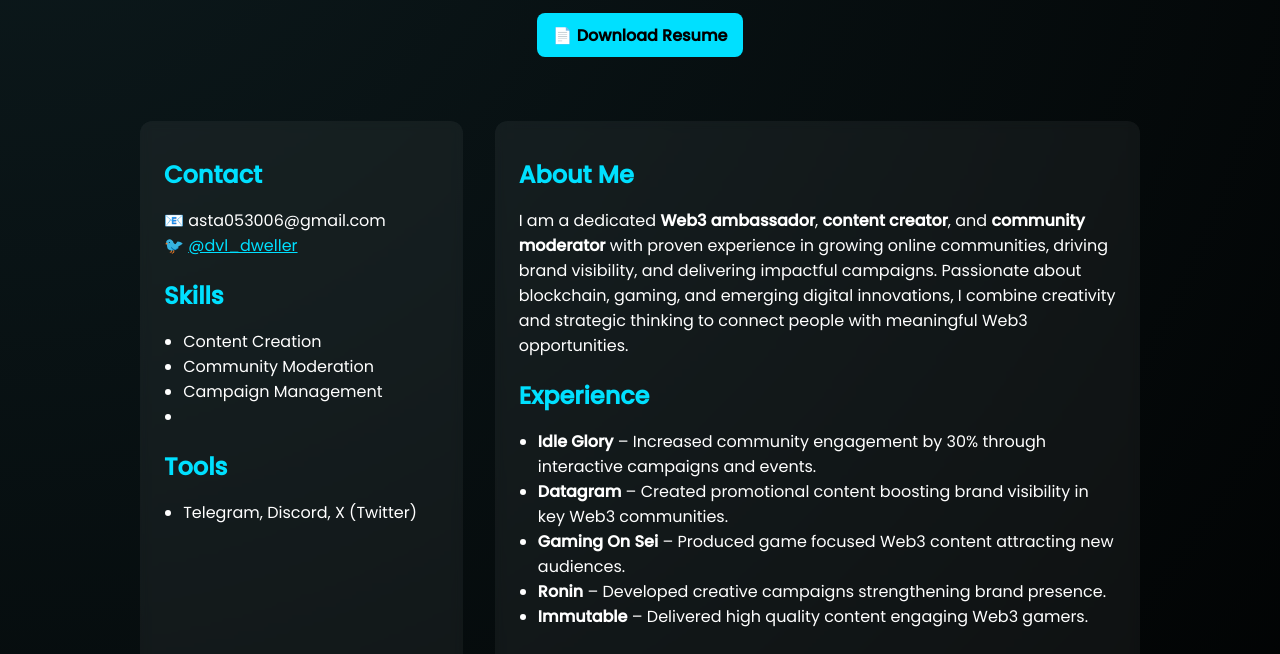
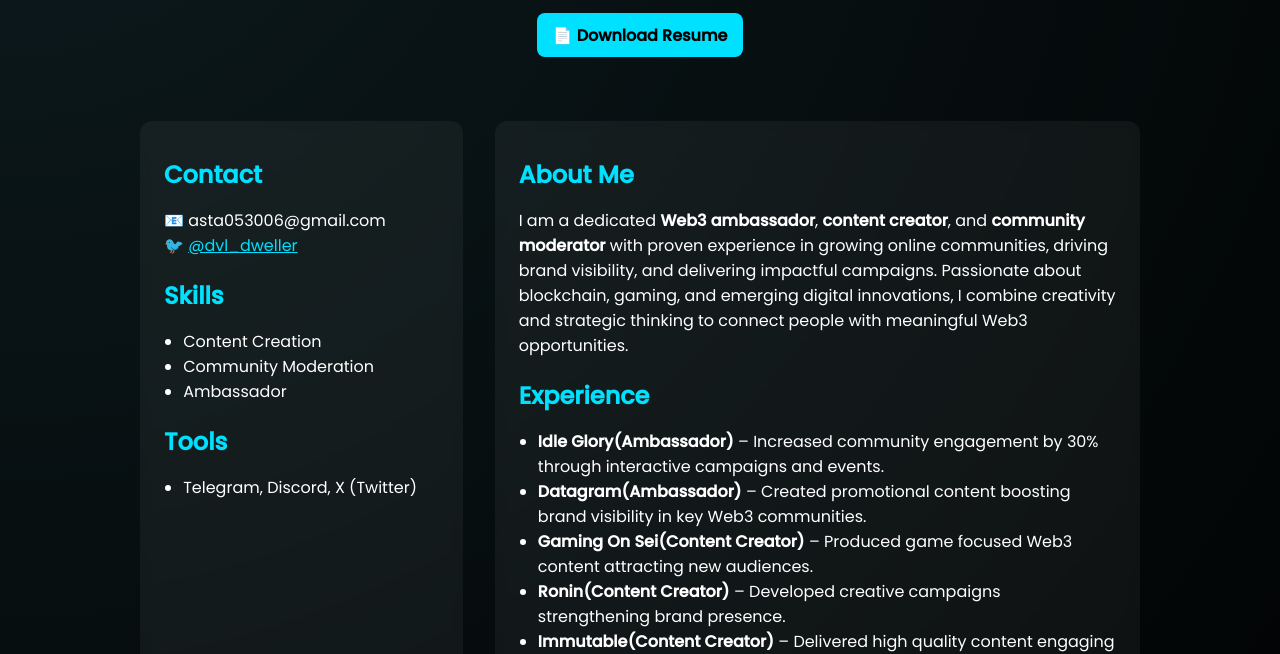
Before and after one commit to dvlDweller/w3_portfolio, a plain HTML site: page index.html in a window 1280 px wide. Shown: the part 288-942 px from the top of the page. Drawn offline with Linux system fonts and the light colour scheme.

Commit message:
Update index.html

```diff
--- a/index.html
+++ b/index.html
@@ -94,8 +94,7 @@
             <ul>
                 <li>Content Creation</li>
                 <li>Community Moderation</li>
-                <li>Campaign Management</li>
-                <li></li>
+                <li>Ambassador</li>
             </ul>
             <h2>Tools</h2>
             <ul>
@@ -107,11 +106,11 @@
             <p>I am a dedicated <strong>Web3 ambassador</strong>, <strong>content creator</strong>, and <strong>community moderator</strong> with proven experience in growing online communities, driving brand visibility, and delivering impactful campaigns. Passionate about blockchain, gaming, and emerging digital innovations, I combine creativity and strategic thinking to connect people with meaningful Web3 opportunities.</p>
             <h2>Experience</h2>
             <ul>
-                <li><strong>Idle Glory</strong> – Increased community engagement by 30% through interactive campaigns and events.</li>
-                <li><strong>Datagram</strong> – Created promotional content boosting brand visibility in key Web3 communities.</li>
-                <li><strong>Gaming On Sei</strong> – Produced game focused Web3 content attracting new audiences.</li>
-                <li><strong>Ronin</strong> – Developed creative campaigns strengthening brand presence.</li>
-                <li><strong>Immutable</strong> – Delivered high     quality content engaging Web3 gamers.</li>
+                <li><strong>Idle Glory(Ambassador)</strong> – Increased community engagement by 30% through interactive campaigns and events.</li>
+                <li><strong>Datagram(Ambassador)</strong> – Created promotional content boosting brand visibility in key Web3 communities.</li>
+                <li><strong>Gaming On Sei(Content Creator)</strong> – Produced game focused Web3 content attracting new audiences.</li>
+                <li><strong>Ronin(Content Creator)</strong> – Developed creative campaigns strengthening brand presence.</li>
+                <li><strong>Immutable(Content Creator)</strong> – Delivered high     quality content engaging Web3 gamers.</li>
             </ul>
             <h2>Achievements</h2>
             <ul>
```
